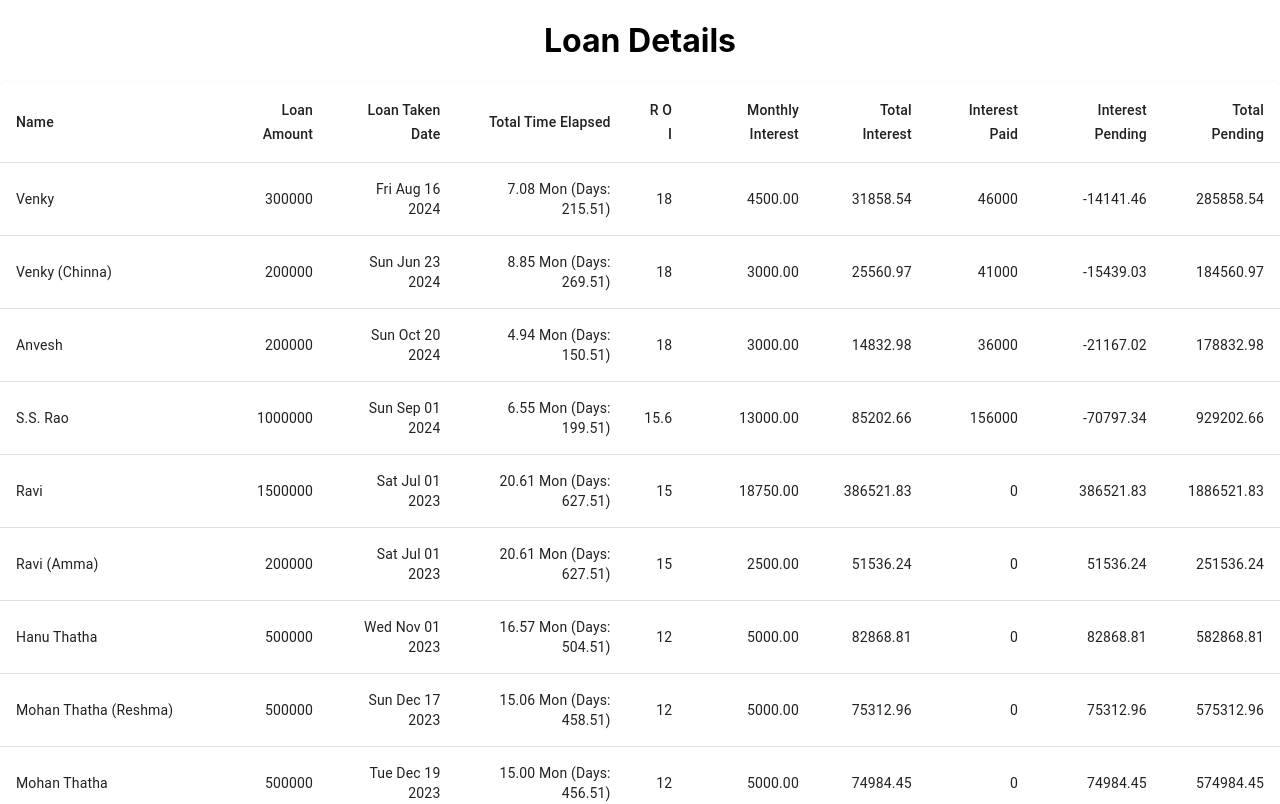
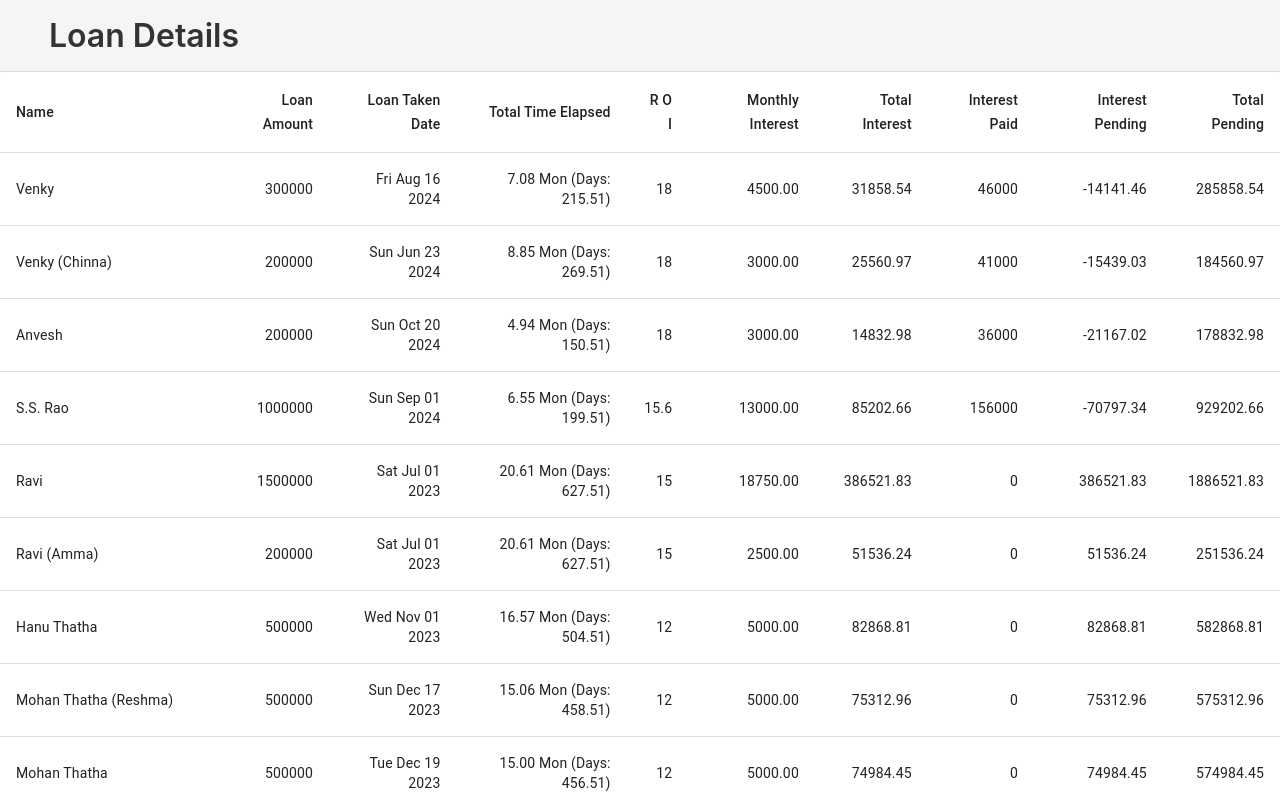
Before and after one commit to saikrishna28/loan-app, a React (Create React App) app: page /home in a window 1280 px wide. Shown: the top 804 px of the page. Built offline with nearby package versions, Linux system fonts and the light colour scheme.

Commit message:
adding profile icon

```diff
--- a/package.json
+++ b/package.json
@@ -17,6 +17,7 @@
     "gh-pages": "^6.3.0",
     "react": "^19.0.0",
     "react-dom": "^19.0.0",
+    "react-icons": "^4.12.0",
     "react-router-dom": "^7.3.0",
     "react-scripts": "5.0.1",
     "typescript": "^4.9.5",
--- /dev/null
+++ b/src/components/Header.tsx
@@ -0,0 +1,81 @@
+import React from "react";
+import { BiSolidUser } from "react-icons/bi";
+import { BiPowerOff } from "react-icons/bi";
+import { useNavigate } from "react-router-dom";
+
+interface HeaderProps {
+  title: string;
+  username?: string;
+}
+const Header: React.FC<HeaderProps> = ({ title, username }) => {
+  const navigate = useNavigate();
+  return (
+    <header
+      style={{
+        backgroundColor: "#f5f5f5",
+        padding: "16px 24px",
+        borderBottom: "1px solid #e0e0e0",
+      }}
+    >
+      <div
+        className="header-div"
+        style={{
+          display: "flex",
+          flexDirection: "row-reverse",
+          justifyContent: "space-between",
+        }}
+      >
+        <div
+          className="user-div"
+          style={{
+            display: "flex",
+            flexDirection: "row-reverse",
+          }}
+        >
+          <div
+            className="user-info"
+            style={{
+              display: "flex",
+              alignItems: "center",
+              gap: "0.5rem",
+            }}
+          >
+            {username && (
+              <>
+                <BiSolidUser />
+                <span
+                  style={{
+                    fontSize: "1rem",
+                    color: "#555",
+                    fontWeight: 500,
+                  }}
+                >
+                  {username}
+                </span>
+                <div
+                  style={{ cursor: "pointer" }}
+                  onClick={() => navigate("/", { state: { username } })}
+                >
+                  <BiPowerOff />
+                </div>
+              </>
+            )}
+          </div>
+        </div>
+        <h1
+          style={{
+            margin: 0,
+            fontSize: "2rem",
+            fontWeight: 600,
+            color: "#333",
+            width: "15rem",
+          }}
+        >
+          {title}
+        </h1>
+      </div>
+    </header>
+  );
+};
+
+export default Header;
--- a/src/pages/HomePage.tsx
+++ b/src/pages/HomePage.tsx
@@ -1,10 +1,16 @@
 import CustomTable from "../components/CustomTable";
+import Header from "../components/Header";
+import { useLocation } from "react-router-dom";
 
 export default function HomePage() {
-        return (
-                <div className="home-div">
-                        <h1>Loan Details</h1>
-                        <CustomTable />
-                </div>
-        )
+  const location = useLocation();
+  const username = location.state?.userName || "";
+  return (
+    <>
+      <Header title="Loan Details" username={username} />
+      <div className="home-div">
+        <CustomTable />
+      </div>
+    </>
+  );
 }
--- a/src/pages/LoginScreen.tsx
+++ b/src/pages/LoginScreen.tsx
@@ -18,7 +18,7 @@ const LoginScreen: React.FC = () => {
     );
     if (loginUser) {
       console.log("Login successful");
-      navigate("/home");
+      navigate("/home", { state: { userName } });
     } else {
       console.log("Login failed");
       setError("Invalid username or password");
```
Also changed, not shown: src/pages/CalculateLoan.tsx (added, +7 -0 lines), 1 other file (tests, documents, lock files or other folders).
